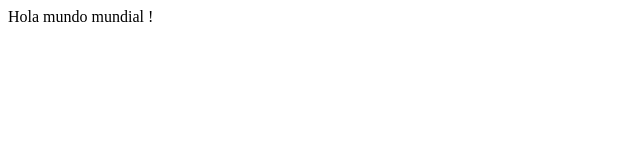
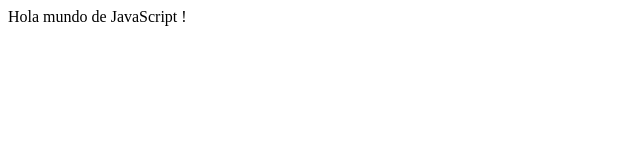
Before and after one commit to oavilaga/oavilaga.github.io, a plain HTML site: page index.html in a window 1280 px wide. Shown: the full height of the page, 0-640 px from the left. Drawn offline with Linux system fonts and the light colour scheme.

Commit message:
modificacion al html

```diff
--- a/index.html
+++ b/index.html
@@ -7,6 +7,6 @@
     <title>Mi Pagina en GitHub</title>
 </head>
 <body>
-    Hola mundo mundial !
+    Hola mundo de JavaScript !
 </body>
 </html>
```
